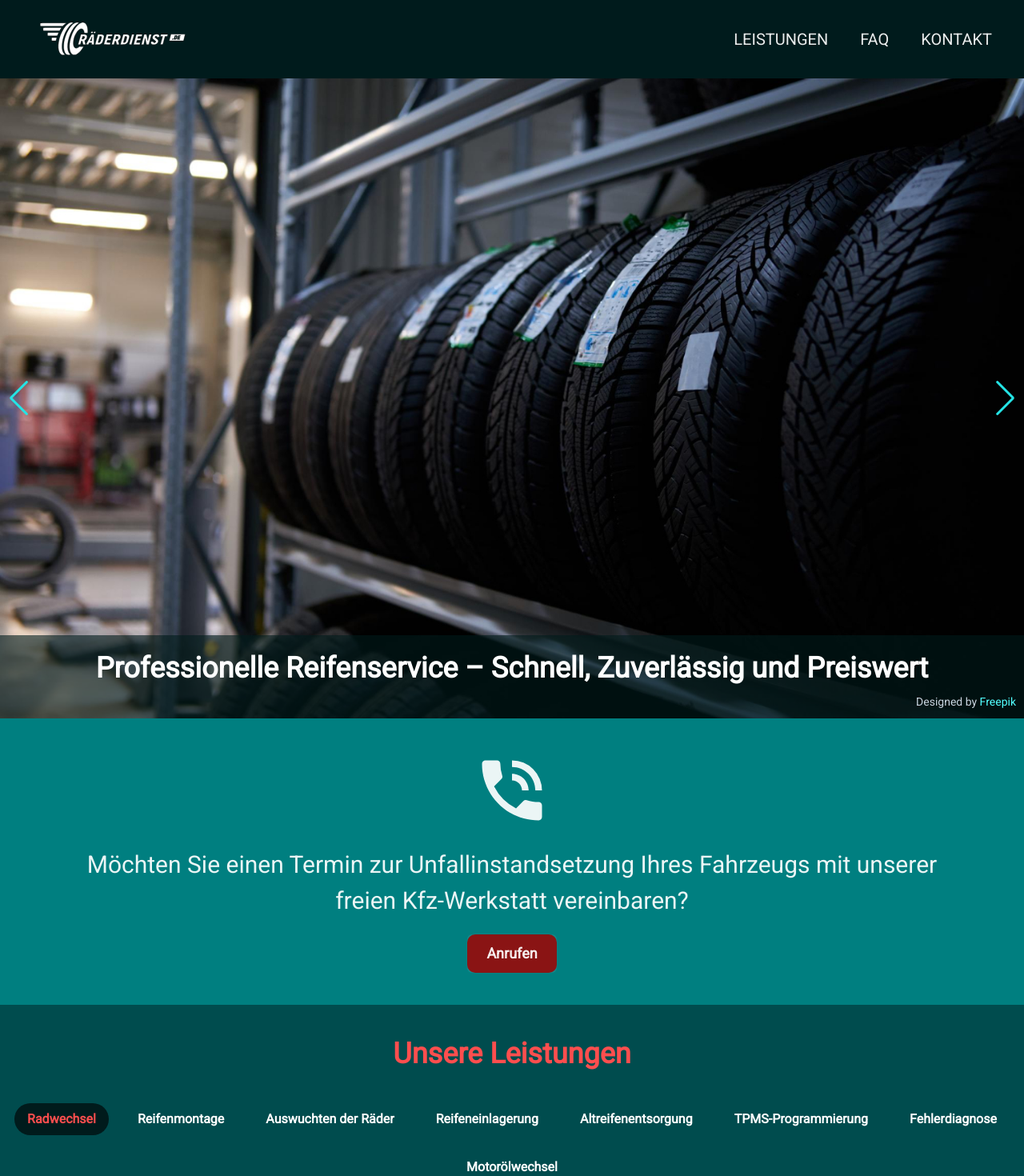
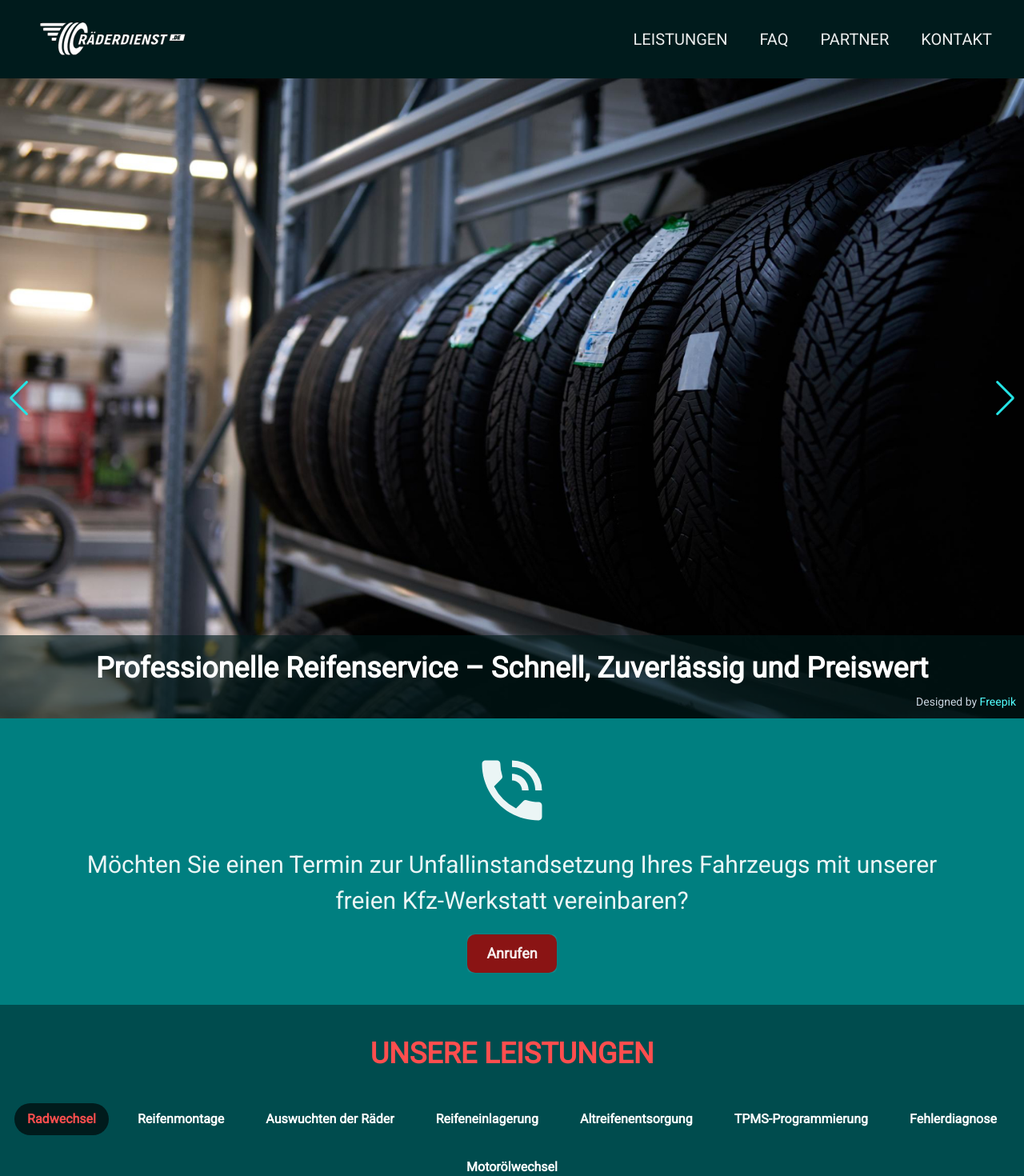
Before and after one commit to Raitis128/Raderdienst, a React (Vite) app: page / in a window 1280 px wide. Shown: the top 1470 px of the page at 80% size. Built offline with nearby package versions, Linux system fonts and the light colour scheme.

Commit message:
Add partner component, make services heading uppercase, add partners to navigation

```diff
--- a/src/App.tsx
+++ b/src/App.tsx
@@ -12,6 +12,7 @@ import faq from "./data/faq";
 import bannerslides from "./data/banner";
 import Impressum from "./components/Impressum";
 import { Flex } from "@chakra-ui/react";
+import Partners from "./components/Partners";
 
 function App() {
   return (
@@ -28,6 +29,7 @@ function App() {
                 <PhoneSection />
                 <Services />
                 <Faq faq={faq} />
+                <Partners />
                 <Contacts />
               </>
             }
--- a/src/components/Navigation.tsx
+++ b/src/components/Navigation.tsx
@@ -71,6 +71,12 @@ const Navigation = () => {
             FAQ
           </Link>
           <Link
+            onClick={() => handleNavigateToSection("partners")}
+            _hover={{ color: "blue.100" }}
+          >
+            Partner
+          </Link>
+          <Link
             onClick={() => handleNavigateToSection("contact")}
             _hover={{ color: "blue.100" }}
           >
--- /dev/null
+++ b/src/components/Partners.tsx
@@ -0,0 +1,22 @@
+import { Box, Heading, Image, Link, Stack } from "@chakra-ui/react";
+
+const Partners = () => {
+  return (
+    <Stack p={10} textAlign={"center"} id="partners">
+      <Heading as={"h2"} color={"red.300"} pb={5} textTransform={"uppercase"}>
+        Partner
+      </Heading>
+      <Box display={"flex"} justifyContent={"center"}>
+        <Link href="https://www.reifenleader.de/" target="_blank">
+          <Image
+            src="https://cdn.tiresleader.com/static/sites/reifenleader.de/img/banners/Banner_15.jpg"
+            alt="Reifenleader.de Montagepartnerstation"
+            height={150}
+          />
+        </Link>
+      </Box>
+    </Stack>
+  );
+};
+
+export default Partners;
--- a/src/components/Services.tsx
+++ b/src/components/Services.tsx
@@ -37,7 +37,7 @@ const Services = () => {
 
   return (
     <Box bgColor={"blue.800"} pt={10} id="services">
-      <Heading as={"h2"} textAlign={"center"} color="red.300" mb={10}>
+      <Heading as={"h2"} textAlign={"center"} color="red.300" mb={10} textTransform={"uppercase"}>
         Unsere Leistungen
       </Heading>
       <Tabs variant="soft-rounded" colorScheme="green">
```
